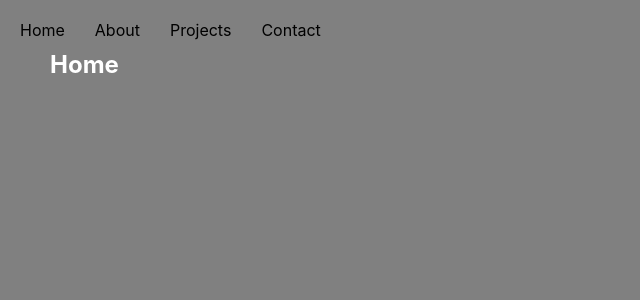
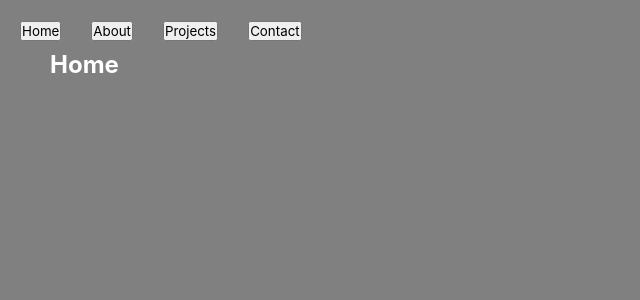
Before and after one commit to CameronHardy9/full-page-transition-portfolio, a React (Create React App) app: page / in a window 1280 px wide. Shown: the top 300 px of the page, without its empty margins (0-640 px from the left). Built offline with nearby package versions, Linux system fonts and the light colour scheme.

Commit message:
Replaced anchors with buttons

```diff
--- a/src/components/Nav/Nav.jsx
+++ b/src/components/Nav/Nav.jsx
@@ -2,19 +2,20 @@ import './Nav.css';
 
 export default function Nav() {
     return(
+        //TODO: Add onClick to each button for CSS page transitions
         <nav className="nav">
             <ul>
                 <li>
-                    <a href="#home">Home</a>
+                    <button type='button' aria-label='Home'>Home</button>
                 </li>
                 <li>
-                    <a href="#about">About</a>
+                    <button type='button' aria-label='About'>About</button>
                 </li>
                 <li>
-                    <a href="#projects">Projects</a>
+                    <button type='button' aria-label='Projects'>Projects</button>
                 </li>
                 <li>
-                    <a href="#contact">Contact</a>
+                    <button type='button' aria-label='Contact'>Contact</button>
                 </li>
             </ul>
         </nav>
```
